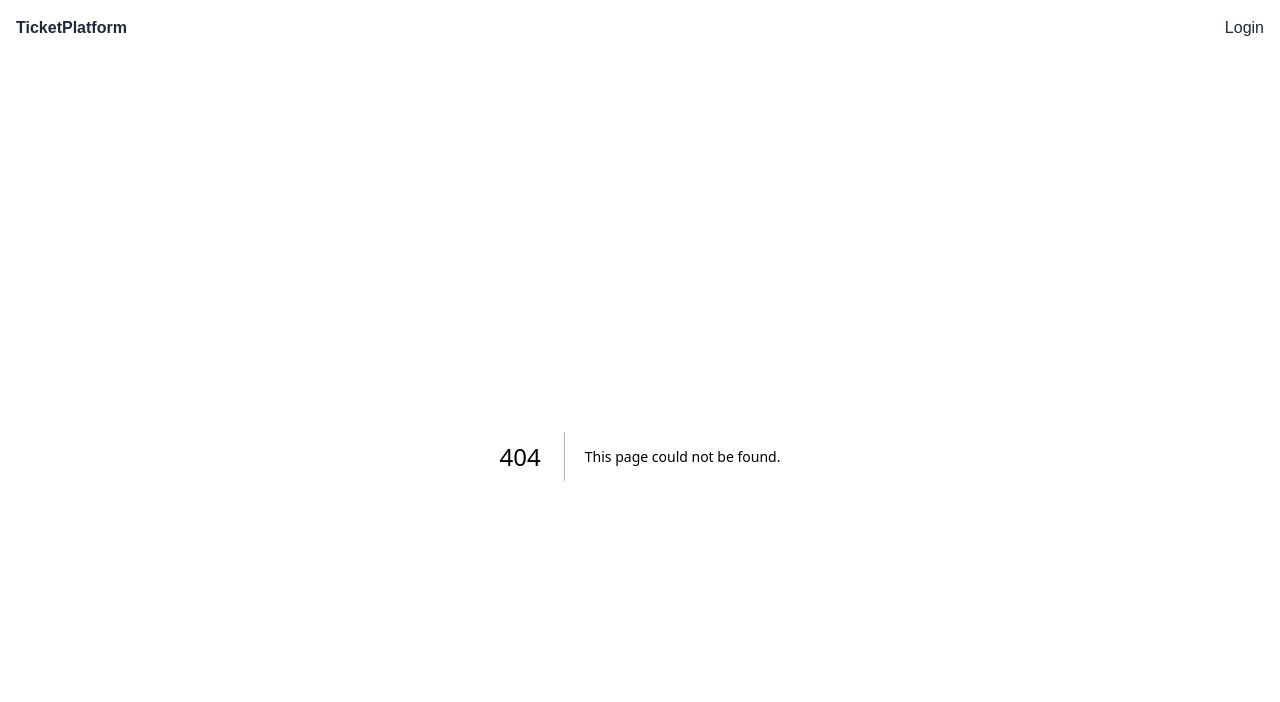
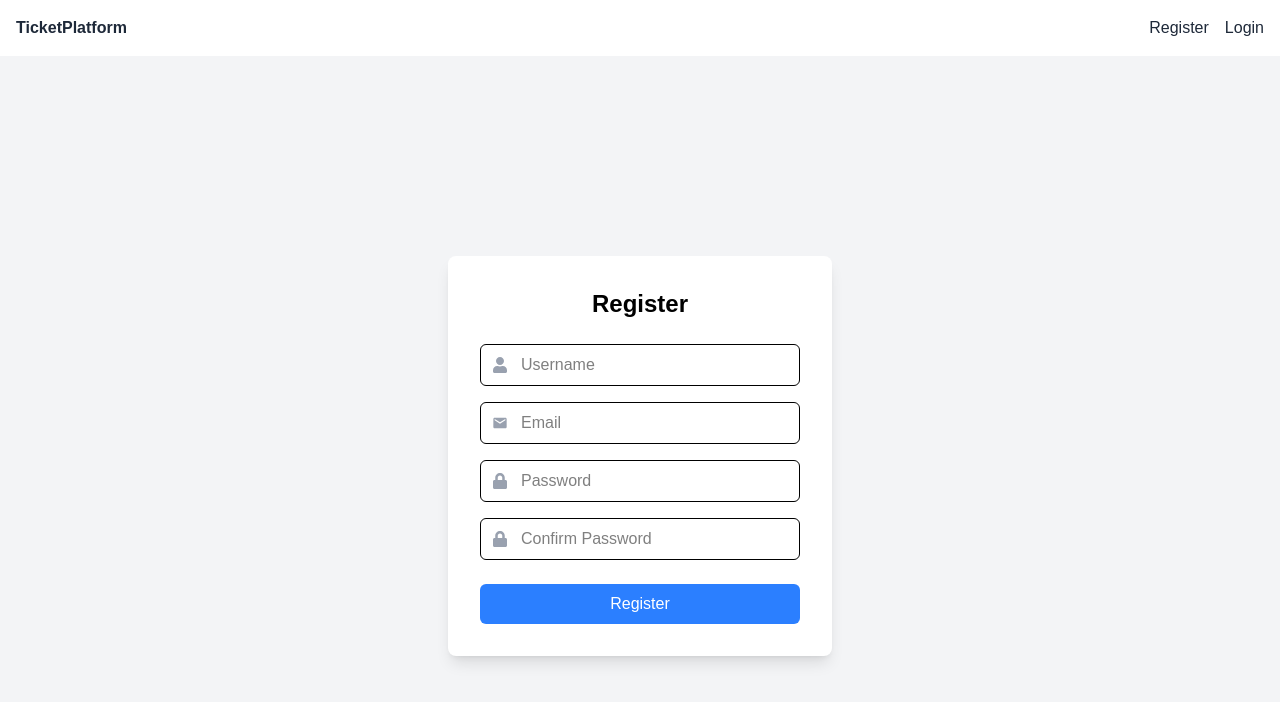
Before and after one commit to jabaadamia/tickets, a Next.js app in the folder frontend/: page /auth/register in a window 1280 px wide. Before the commit this address had no page. Shown: the top 702 px of the page. Built offline with nearby package versions, Linux system fonts and the light colour scheme.

Commit message:
added register and login pages

```diff
--- /dev/null
+++ b/frontend/src/app/api/auth/login/route.ts
@@ -0,0 +1,12 @@
+import { NextRequest, NextResponse } from 'next/server';
+
+export async function POST(req: NextRequest) {
+  const { email, password } = await req.json();
+
+  // TODO: Replace this with real DB check
+  if (email === 'test@test.com' && password === '123456') {
+    return NextResponse.json({ message: 'Login successful' });
+  }
+
+  return NextResponse.json({ message: 'Invalid credentials' }, { status: 401 });
+}
--- /dev/null
+++ b/frontend/src/app/api/auth/register/route.ts
@@ -0,0 +1,10 @@
+import { NextRequest, NextResponse } from 'next/server';
+
+export async function POST(req: NextRequest) {
+  const { username, email, password } = await req.json();
+
+  // TODO: Replace this with real DB logic
+  console.log('Registering user:', { username, email, password });
+
+  return NextResponse.json({ message: 'User registered' });
+}
--- /dev/null
+++ b/frontend/src/app/auth/login/page.tsx
@@ -0,0 +1,73 @@
+'use client';
+import { useState } from 'react';
+import { useRouter } from 'next/navigation';
+import { MdEmail } from 'react-icons/md';
+import { FaLock } from 'react-icons/fa';
+
+export default function LoginPage() {
+  const [email, setEmail] = useState('');
+  const [password, setPassword] = useState('');
+  const [error, setError] = useState('');
+  const router = useRouter();
+
+  const handleSubmit = async (e: React.FormEvent) => {
+    e.preventDefault();
+    const res = await fetch('/api/auth/login', {
+      method: 'POST',
+      headers: { 'Content-Type': 'application/json' },
+      body: JSON.stringify({ email, password }),
+    });
+
+    if (res.ok) router.push('/');
+    else {
+      const data = await res.json();
+      setError(data.message || 'Login failed');
+    }
+  };
+
+  return (
+    <div className="flex min-h-screen items-center justify-center bg-gray-100">
+      <form
+        onSubmit={handleSubmit}
+        className="bg-white p-8 rounded-lg shadow-lg w-full max-w-sm"
+      >
+        <h2 className="text-2xl font-bold mb-6 text-center">Login</h2>
+
+        {error && <p className="text-red-500 mb-4 text-sm">{error}</p>}
+
+        {/* Email */}
+        <div className="relative mb-4">
+          <MdEmail className="absolute left-3 top-1/2 transform -translate-y-1/2 text-gray-400" />
+          <input
+            type="email"
+            placeholder="Email"
+            value={email}
+            onChange={e => setEmail(e.target.value)}
+            className="w-full pl-10 px-4 py-2 border rounded-md focus:outline-none focus:ring-2 focus:ring-blue-400"
+            required
+          />
+        </div>
+
+        {/* Password */}
+        <div className="relative mb-6">
+          <FaLock className="absolute left-3 top-1/2 transform -translate-y-1/2 text-gray-400" />
+          <input
+            type="password"
+            placeholder="Password"
+            value={password}
+            onChange={e => setPassword(e.target.value)}
+            className="w-full pl-10 px-4 py-2 border rounded-md focus:outline-none focus:ring-2 focus:ring-blue-400"
+            required
+          />
+        </div>
+
+        <button
+            type="submit"
+            className="w-full bg-blue-500 text-white py-2 rounded-md hover:bg-blue-600 transition"
+        >
+            Login
+        </button>
+      </form>
+    </div>
+  );
+}
--- /dev/null
+++ b/frontend/src/app/auth/register/page.tsx
@@ -0,0 +1,107 @@
+'use client';
+import { useState } from 'react';
+import { useRouter } from 'next/navigation';
+import { FaUser, FaLock } from 'react-icons/fa';
+import { MdEmail } from 'react-icons/md';
+
+export default function RegisterPage() {
+  const [username, setUsername] = useState('');
+  const [email, setEmail] = useState('');
+  const [password, setPassword] = useState('');
+  const [confirmPassword, setConfirmPassword] = useState('');
+  const [error, setError] = useState('');
+  const router = useRouter();
+
+  const handleSubmit = async (e: React.FormEvent) => {
+    e.preventDefault();
+
+    if (password !== confirmPassword) {
+      setError("Passwords do not match");
+      return;
+    }
+
+    const res = await fetch('/api/auth/register', {
+      method: 'POST',
+      headers: { 'Content-Type': 'application/json' },
+      body: JSON.stringify({ username, email, password }),
+    });
+
+    if (res.ok) router.push('/auth/login');
+    else {
+      const data = await res.json();
+      setError(data.message || "Something went wrong");
+    }
+  };
+
+  return (
+    <div className="flex min-h-screen items-center justify-center bg-gray-100">
+      <form
+        onSubmit={handleSubmit}
+        className="bg-white p-8 rounded-lg shadow-lg w-full max-w-sm"
+      >
+        <h2 className="text-2xl font-bold mb-6 text-center">Register</h2>
+
+        {error && <p className="text-red-500 mb-4 text-sm">{error}</p>}
+
+        {/* Username */}
+        <div className="relative mb-4">
+          <FaUser className="absolute left-3 top-1/2 transform -translate-y-1/2 text-gray-400" />
+          <input
+            type="text"
+            placeholder="Username"
+            value={username}
+            onChange={e => setUsername(e.target.value)}
+            className="w-full pl-10 px-4 py-2 border rounded-md focus:outline-none focus:ring-2 focus:ring-blue-400"
+            required
+          />
+        </div>
+
+        {/* Email */}
+        <div className="relative mb-4">
+          <MdEmail className="absolute left-3 top-1/2 transform -translate-y-1/2 text-gray-400" />
+          <input
+            type="email"
+            placeholder="Email"
+            value={email}
+            onChange={e => setEmail(e.target.value)}
+            className="w-full pl-10 px-4 py-2 border rounded-md focus:outline-none focus:ring-2 focus:ring-blue-400"
+            required
+          />
+        </div>
+
+        {/* Password */}
+        <div className="relative mb-4">
+          <FaLock className="absolute left-3 top-1/2 transform -translate-y-1/2 text-gray-400" />
+          <input
+            type="password"
+            placeholder="Password"
+            value={password}
+            onChange={e => setPassword(e.target.value)}
+            className="w-full pl-10 px-4 py-2 border rounded-md focus:outline-none focus:ring-2 focus:ring-blue-400"
+            required
+          />
+        </div>
+
+        {/* Confirm Password */}
+        <div className="relative mb-6">
+          <FaLock className="absolute left-3 top-1/2 transform -translate-y-1/2 text-gray-400" />
+          <input
+            type="password"
+            placeholder="Confirm Password"
+            value={confirmPassword}
+            onChange={e => setConfirmPassword(e.target.value)}
+            className="w-full pl-10 px-4 py-2 border rounded-md focus:outline-none focus:ring-2 focus:ring-blue-400"
+            required
+          />
+        </div>
+
+        <button
+          type="submit"
+          className="w-full bg-blue-500 text-white py-2 rounded-md hover:bg-blue-600 transition"
+        >
+          Register
+        </button>
+      </form>
+    </div>
+  );
+}
--- a/frontend/src/app/events/[id]/page.tsx
+++ b/frontend/src/app/events/[id]/page.tsx
@@ -1,4 +1,4 @@
-import { fetchEventById, Event } from "@/lib/api/events";
+import { fetchEventById, Event } from "@/lib/events";
 import EventDetail from "@/components/events/EventDetail";
 
 interface PageProps {
--- a/frontend/src/app/page.tsx
+++ b/frontend/src/app/page.tsx
@@ -1,6 +1,6 @@
-import { fetchEvents } from "@/lib/api/events";
+import { fetchEvents } from "@/lib/events";
 import EventCard from "@/components/events/EventCard";
-import { Event } from "@/lib/api/events";
+import { Event } from "@/lib/events";
 
 export default async function HomePage() {
   let events: Event[] = [];
--- a/frontend/src/components/Navbar.tsx
+++ b/frontend/src/components/Navbar.tsx
@@ -5,7 +5,8 @@ export default function Navbar() {
     <nav className="text-gray-800 p-4 flex justify-between">
       <Link href="/"><div className="font-bold">TicketPlatform</div></Link>
       <div className="space-x-4">
-        <Link href="/login">Login</Link>
+        <Link href="/auth/register">Register</Link>
+        <Link href="/auth/login">Login</Link>
       </div>
     </nav>
   );
--- a/frontend/src/components/events/EventCard.tsx
+++ b/frontend/src/components/events/EventCard.tsx
@@ -1,6 +1,6 @@
 import React from "react";
 import { formatDate } from "@/lib/formatters";
-import { Event } from "@/lib/api/events";
+import { Event } from "@/lib/events";
 
 interface EventCardProps {
   event: Event;
--- a/frontend/src/components/events/EventDetail.tsx
+++ b/frontend/src/components/events/EventDetail.tsx
@@ -1,5 +1,5 @@
 import React from "react";
-import { Event } from "@/lib/api/events";
+import { Event } from "@/lib/events";
 import { formatDate } from "@/lib/formatters";
 import Category from "@/components/Category";
 
```
Also changed, not shown: frontend/package.json (+6 -5 lines), frontend/src/lib/events.ts (renamed from frontend/src/lib/api/events.ts), 1 other file (tests, documents, lock files or other folders).
